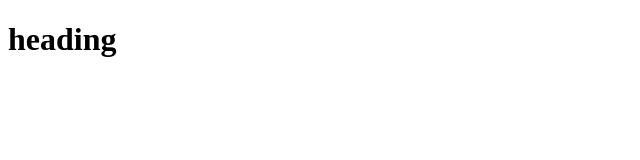
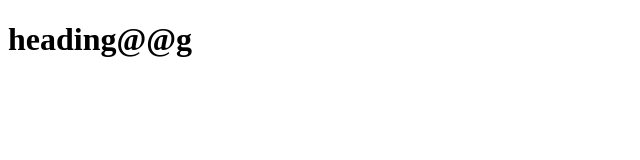
Before and after one commit to pahalpunjabi/pahal234, a plain HTML site: page index.html in a window 1280 px wide. Shown: the whole page, without its empty margins (0-640 px from the left). Drawn offline with Linux system fonts and the light colour scheme.

Commit message:
changes in new branch

```diff
--- a/index.html
+++ b/index.html
@@ -6,7 +6,7 @@
     <title>Document</title>
 </head>
 <body>
-    <h1>heading</h1>
+    <h1>heading@@g</h1>
 
 </body>
 </html>
```
